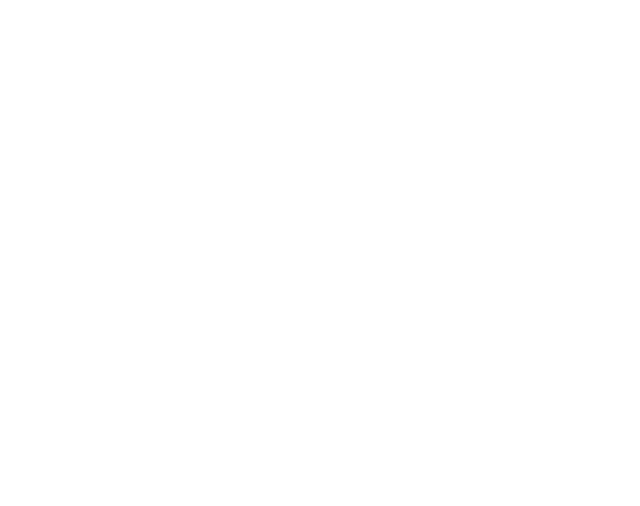
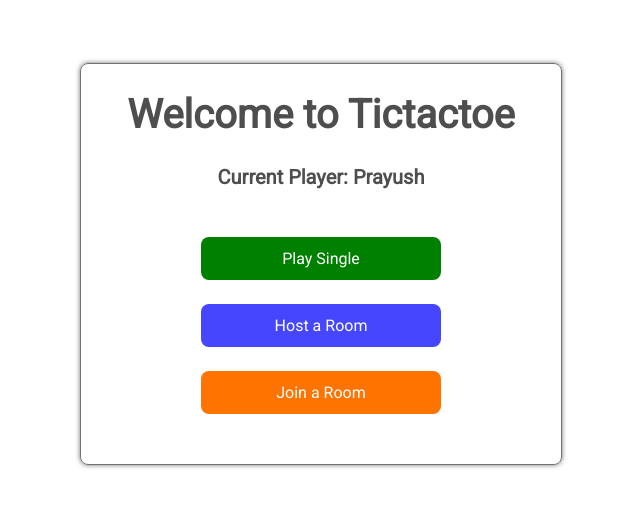
Before and after one commit to coder-Bibek/tictactoe, a React (Create React App) app in the folder apps/app/: page /play in a window 1280 px wide. Before the commit this address had no page. Shown: the part 136-642 px from the top of the page, without its empty margins (319-959 px from the left). Built offline with nearby package versions, Linux system fonts and the light colour scheme.

Commit message:
feat: add play page (#9)
Co-authored-by: bibek@dzangolab <bibek@dzangolab.com>

```diff
--- a/apps/app/src/app/App.js
+++ b/apps/app/src/app/App.js
@@ -2,6 +2,7 @@
 
 import Home from '../pages/Home';
 import MainLayout from '../common/layout';
+import Play from "../pages/Play";
 
 import './App.scss';
 
@@ -10,6 +11,7 @@
       <Routes>
         <Route path="/" element={<MainLayout />}>
           <Route path="/" element={<Home />} />
+          <Route path="/play" element={<Play />} />
         </Route>
       </Routes>
   );
--- a/apps/app/src/pages/Home/index.js
+++ b/apps/app/src/pages/Home/index.js
@@ -1,3 +1,5 @@
+import { Link } from "react-router-dom"
+
 import Button from "../../common/components/atoms/Button"
 import styles from "./index.module.scss"
 
@@ -15,7 +17,7 @@
                     />
                 </section>
                 <div className={styles.nextButton}>
-                    <Button title={"Next"} isLoading={false} />
+                    <Link to="/play"><Button title={"Next"} isLoading={false} /></Link>
                 </div>
             </div>
         </div>
--- a/apps/app/src/pages/Home/index.module.scss
+++ b/apps/app/src/pages/Home/index.module.scss
@@ -29,7 +29,7 @@
     .nextButton {
       align-self: flex-end;
 
-      > button {
+      > a > button {
         background-color: #7B42FF;
         border: none;
         border-radius: 0.25rem;
@@ -72,7 +72,7 @@
 
         .nextButton {
 
-          > button {
+          > a > button {
             width: 6.5rem;
           }
         }
--- /dev/null
+++ b/apps/app/src/pages/Play/index.js
@@ -0,0 +1,20 @@
+import { useState } from "react";
+
+import Button from "../../common/components/atoms/Button";
+import styles from "./index.module.scss";
+
+export default function Play() {
+    const [user, setUser] = useState("Prayush");
+
+    return (
+        <div className={styles.homeContainer}>
+        <h1 className={styles.header}>Welcome to Tictactoe</h1>
+        <p>Current Player: {user}</p>
+        <div className={styles.playOptions}>
+            <Button title={"Play Single"} isLoading={false} />
+            <Button title={"Host a Room"} isLoading={false} />
+            <Button title={"Join a Room"} isLoading={false} />
+        </div>
+    </div>
+    )
+}
--- /dev/null
+++ b/apps/app/src/pages/Play/index.module.scss
@@ -0,0 +1,72 @@
+.homeContainer {
+  border: 1px solid rgb(114, 114, 114);
+  border-radius: 0.5rem;
+  box-shadow: 0 0 5px rgb(114, 114, 114);
+  height: 25rem;
+  left: 50%;
+  position: absolute;
+  top: 50%;
+  transform: translate(-50%, -50%);
+  width: 20rem;
+
+  .header {
+    font-size: 1.75rem;
+    text-align: center;
+  }
+
+  p {
+    font-size: 1.25rem;
+    font-weight: bold;
+    text-align: center;
+  }
+
+  .playOptions {
+    align-items: center;
+    display: flex;
+    flex-direction: column;
+    gap: 1.5rem;
+    margin-top: 3rem;
+
+    > button {
+      border: none;
+      border-radius: 0.5rem;
+      color: white;
+      cursor: pointer;
+      font-size: 1rem;
+      padding: 0.75rem;
+      width: 15rem;
+
+      &:active {
+        opacity: 0.95;
+      }
+
+      &:disabled {
+        cursor: initial;
+        opacity: 0.5;
+      }
+
+      &:nth-child(1) {
+        background-color: green;
+      }
+
+      &:nth-child(2) {
+        background-color: rgb(70, 70, 255);
+      }
+
+      &:nth-child(3) {
+        background-color: rgb(255, 115, 0);
+      }
+    }
+  }
+}
+
+@media only screen and (min-width: 576px) {
+  .homeContainer {
+    height: 25rem;
+    width: 30rem;
+
+    .header {
+      font-size: 2.5rem;
+    }
+  }
+}
```
